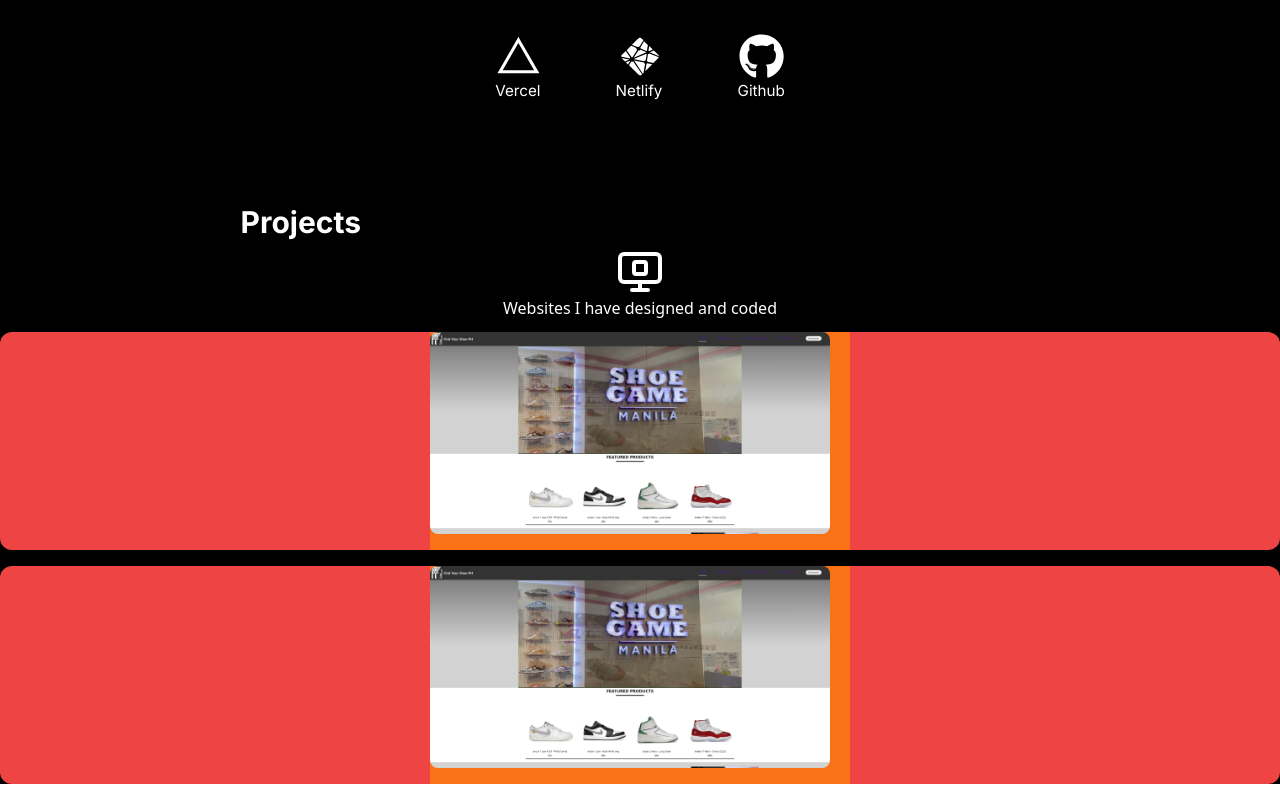
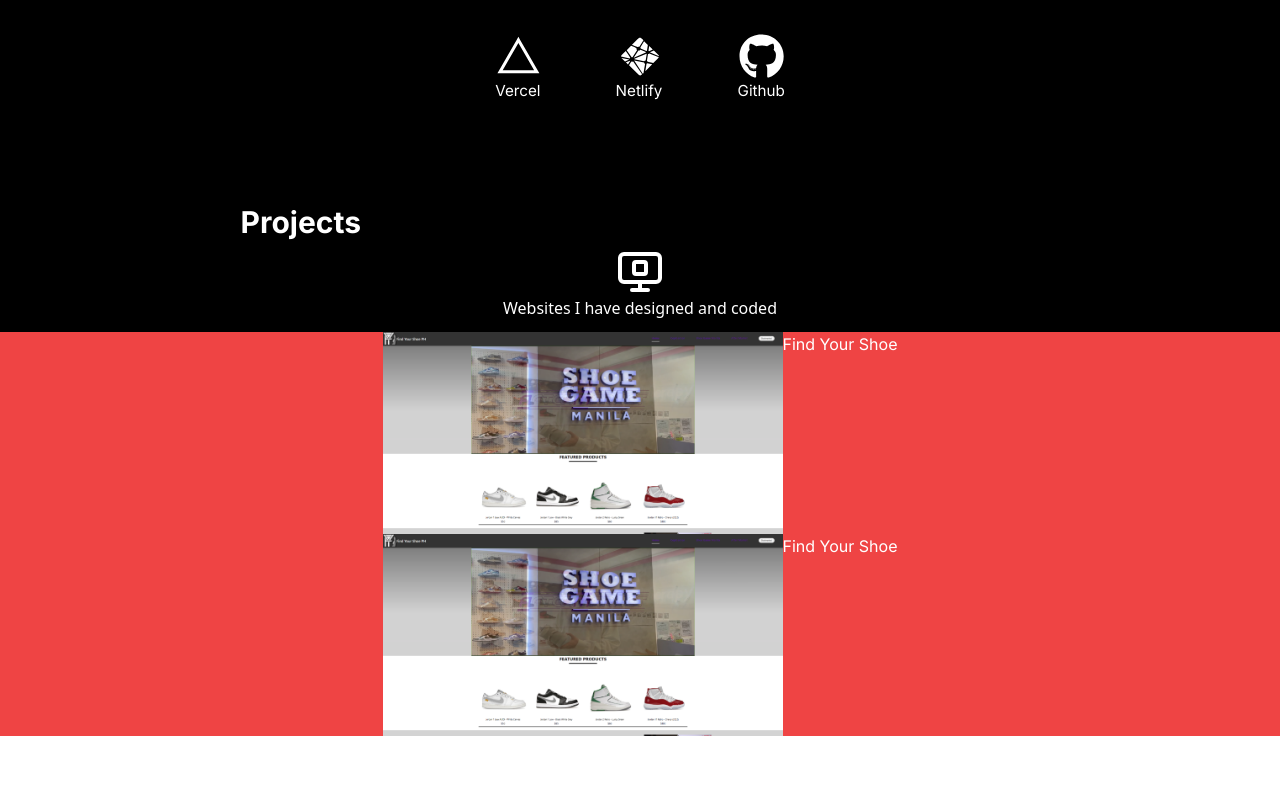
Before and after one commit to LapinGit/AL-Portfolio, a Next.js app: page / in a window 1280 px wide. Shown: the part 1051-1851 px from the top of the page. After the commit the page ends 1787 px from the top, so only its background shows below. Built offline with nearby package versions, Linux system fonts and the light colour scheme.

Commit message:
Update Development.tsx

```diff
--- a/src/app/components/Development.tsx
+++ b/src/app/components/Development.tsx
@@ -2,7 +2,6 @@ import { ProjectsData } from "@/utils/data";
 import Link from "next/link";
 import React from "react";
 import { LuMonitorStop } from "react-icons/lu";
-import { ArrowUpRight } from "lucide-react";
 import Image from "next/image";
 
 const Development = () => {
@@ -25,42 +24,17 @@ const Development = () => {
       </div>
       {/* PROJECTS LINK */}
 
-
-
-      <div className=" ">
       {ProjectsData.map((category) => (
-          <Link
-            href={category.link}
-            key={category.id}
-            className="text-lg mb-4  justify-center flex flex=row sm:p-4 rounded-xl bg-red-500"
-          >
-
+        <div key={category.id} className="flex  justify-center bg-red-500">
+          <Link href={category.link} key={category.id}>
             {category.image && (
-              <div className="pb-4 sm:pb-0 sm:w-1/3 bg-orange-500 pr-5">
-                <Image
-                  alt=""
-                  className="rounded-lg"
-                  width={400}
-                  height={400}
-                  src={category.image}
-                />
-              </div>
+              <Image alt="" width={400} height={400} src={category.image} />
             )}
-
-
-
           </Link>
-        ))}
-               {ProjectsData.map((category) => (
-      <div key={category.id}>
+          {category.title}
 
         </div>
-
       ))}
-
-
-      </div>
-
 
       {/* END */}
     </div>
```
Lines whose indentation alone changed are shown as unchanged.
